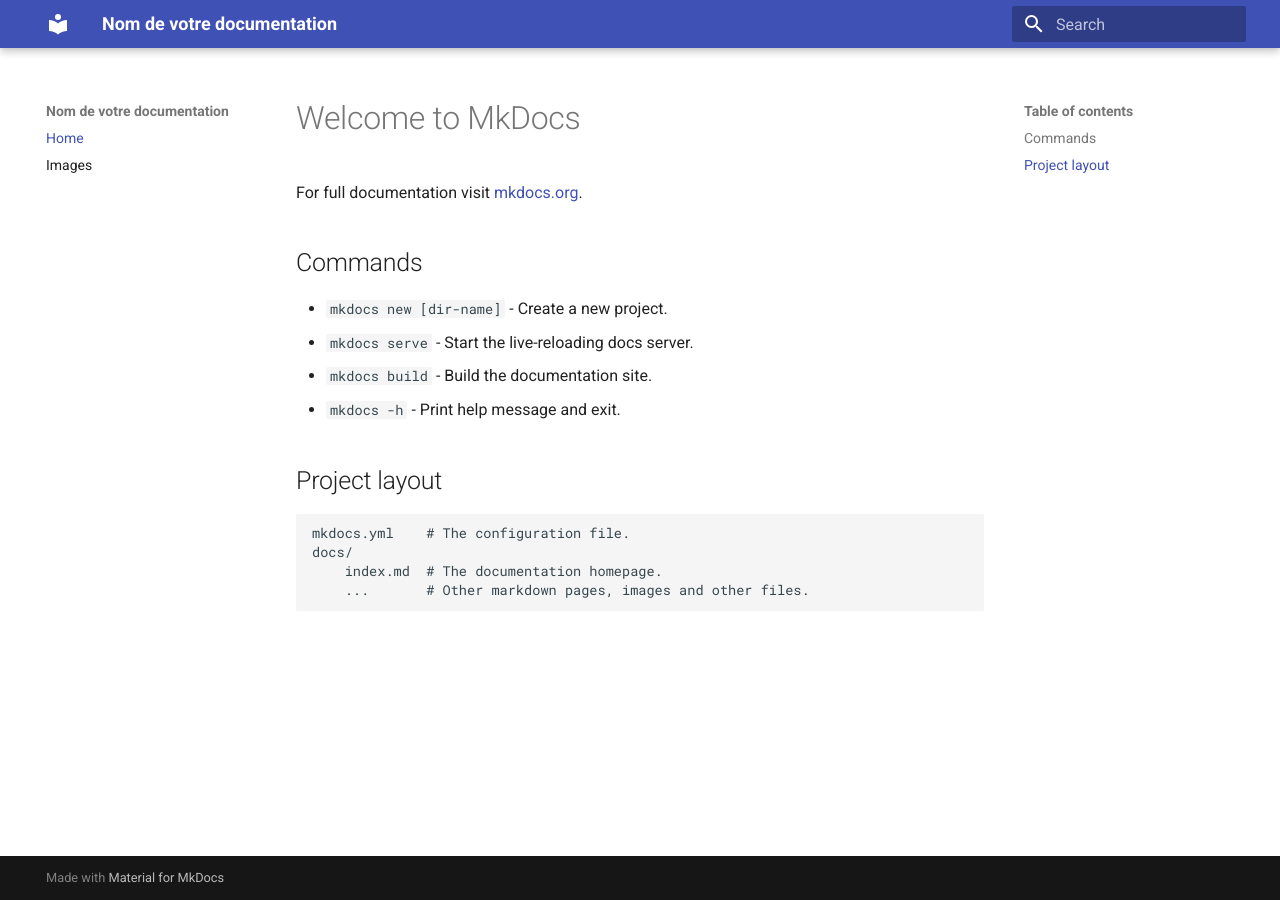
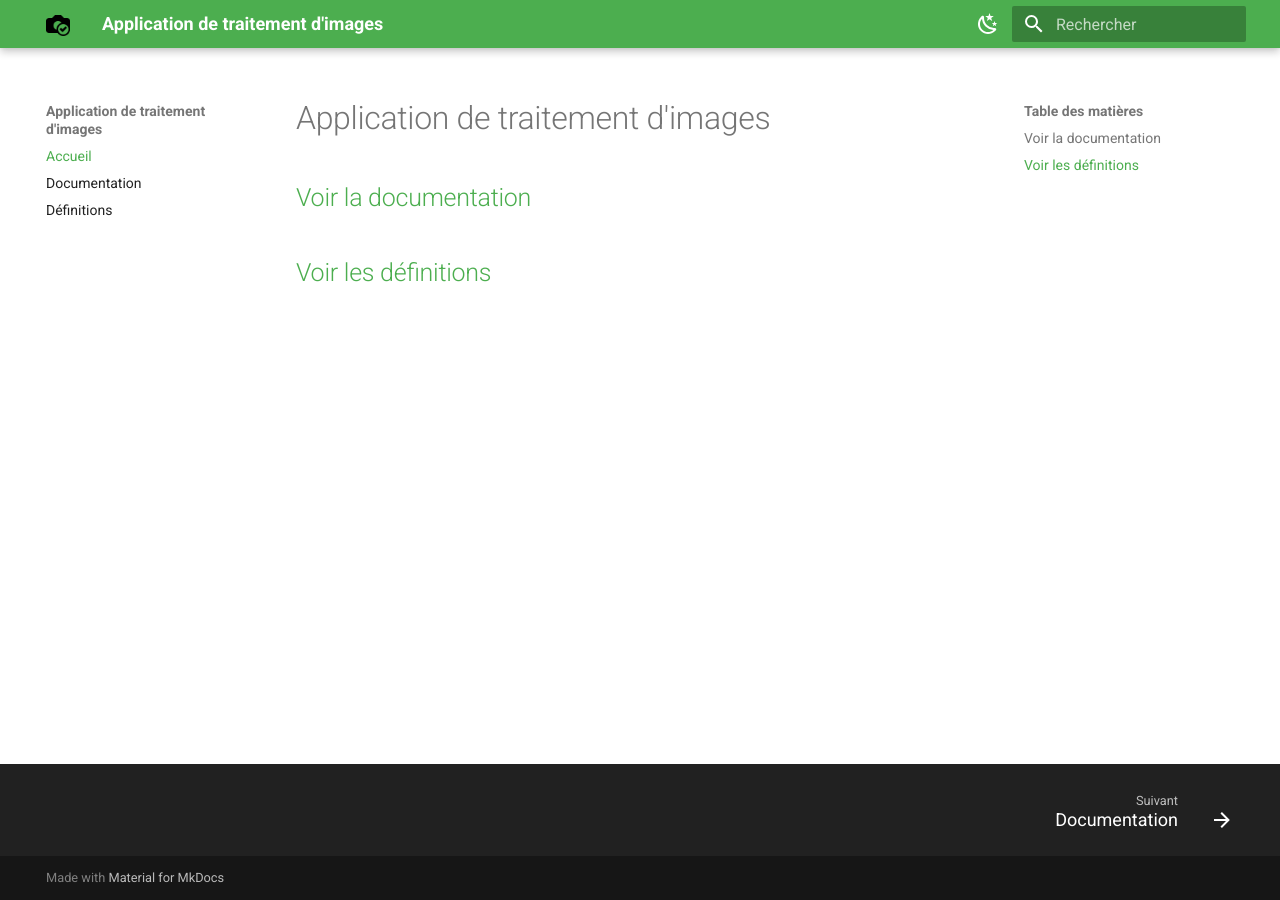
Before and after one commit to Bright4lpha/documentation_uti, an MkDocs documentation site: the page built from docs/index.md, in a window 1280 px wide. Built offline with MkDocs 1.6.1 and Material for MkDocs 9.7.7, drawn with Linux system fonts in a browser that asks for light colours.

Commit message:
final doc

```diff
--- a/docs/index.md
+++ b/docs/index.md
@@ -1,17 +1,5 @@
-# Welcome to MkDocs
+# Application de traitement d'images
 
-For full documentation visit [mkdocs.org](https://www.mkdocs.org).
+## [Voir la documentation](/traitement_images_doc/)
 
-## Commands
-
-* `mkdocs new [dir-name]` - Create a new project.
-* `mkdocs serve` - Start the live-reloading docs server.
-* `mkdocs build` - Build the documentation site.
-* `mkdocs -h` - Print help message and exit.
-
-## Project layout
-
-    mkdocs.yml    # The configuration file.
-    docs/
-        index.md  # The documentation homepage.
-        ...       # Other markdown pages, images and other files.
+## [Voir les définitions](/definitions/)
--- a/mkdocs.yml
+++ b/mkdocs.yml
@@ -1,6 +1,42 @@
-site_name: "Nom de votre documentation"
+site_name: "Application de traitement d'images"
+site_description: "Documentation utilisateur d'une application de traitement d'images"
+site_url: "https://bright4lpha.github.io/documentation_uti"
+site_author: "Mathilde Henrion"
+
 theme:
     name: "material"
+    language: "fr"
+    logo: "images/logo.png"
+    favicon: "images/logo.png"
+    palette:
+        - media: "(prefers-color-scheme: light)"
+          primary: green
+          accent: light-green
+          toggle:
+              icon: material/weather-night
+              name: Switch to dark mode
+
+        # Palette toggle for dark mode
+        - media: "(prefers-color-scheme: dark)"
+          scheme: slate
+          primary: green
+          accent: light-green
+          toggle:
+              icon: material/weather-sunny
+              name: Switch to light mode
+    features:
+        - navigation.footer
 nav:
-    - Home: index.md
-    - Images: traitement_images_doc.md
+    - Accueil: index.md
+    - Documentation: traitement_images_doc.md
+    - Définitions: definitions.md
+
+extra_javascript:
+    - https://cdnjs.cloudflare.com/ajax/libs/mathjax/2.7.4/MathJax.js?config=TeX-AMS-MML_HTMLorMML
+markdown_extensions:
+    - admonition
+    - mdx_math
+    - attr_list
+    - pymdownx.emoji:
+          emoji_index: !!python/name:material.extensions.emoji.twemoji
+          emoji_generator: !!python/name:material.extensions.emoji.to_svg
```
Also changed, not shown: docs/definitions.md (added, +10 -0 lines), docs/style/extra.css (added, +21 -0 lines), docs/traitement_images_doc.md (+19 -20 lines), docs/images/logo.png (added), site/404.html, site/images/img_2.png (added), site/images/img_4.png (added), site/images/img_5.png (added), site/index.html, site/search/search_index.json, site/traitement_images_doc/index.html (added), 2 other files.
